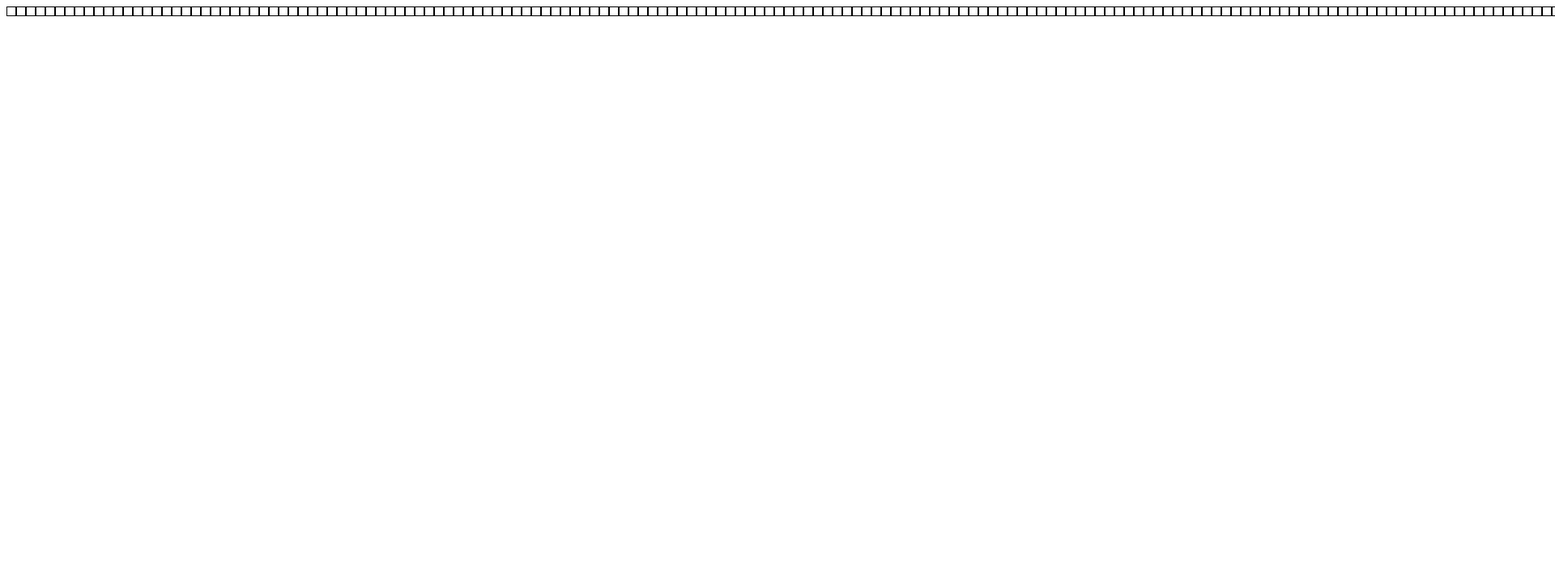
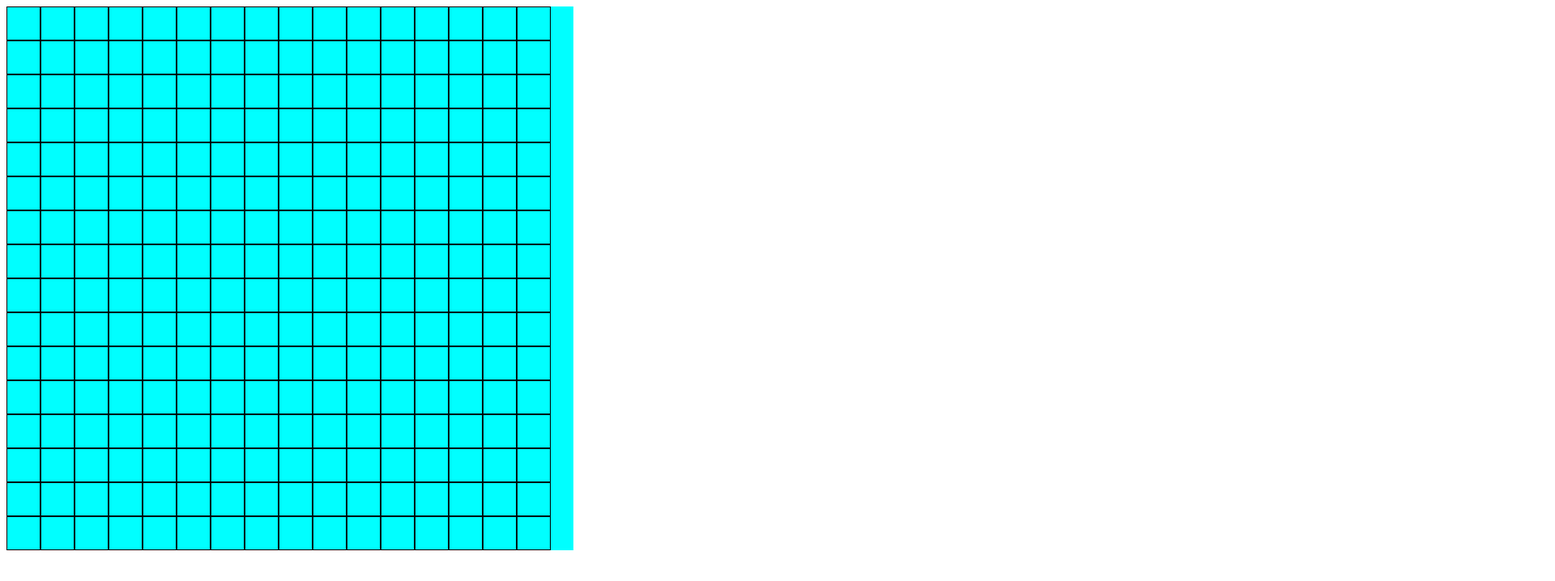
Before and after one commit to sourpickles/etch-a-sketch, a plain HTML site: page index.html in a window 1280 px wide. Shown: the top 718 px of the page at 81% size, 1920 px wide, since content can reach past the window. Drawn offline with Linux system fonts and the light colour scheme.

Commit message:
Fixed grid layout

```diff
--- a/style.css
+++ b/style.css
@@ -1,10 +1,14 @@
 #gridContainer {
-    display: flex;
+    background-color: aqua;
+    font-size: 0px;
+    width: 700px;
 }
 
 .gridBox {
-    flex: 1;
+    display: inline-block;
     border-style: solid;
     border-width: 0.5px;
-    padding: 5px;
+    width: 40px;
+    height: 40px;
+    font-size: 1rem;
 }
```
